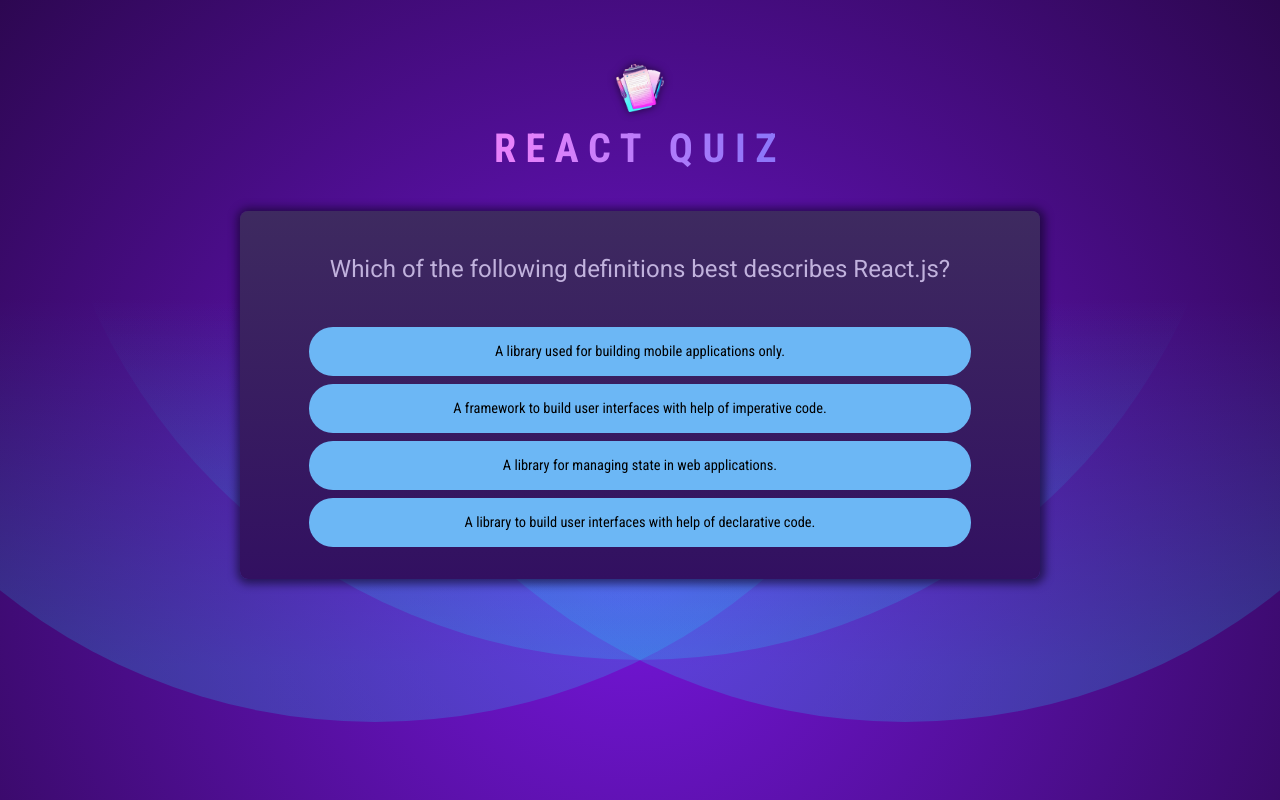
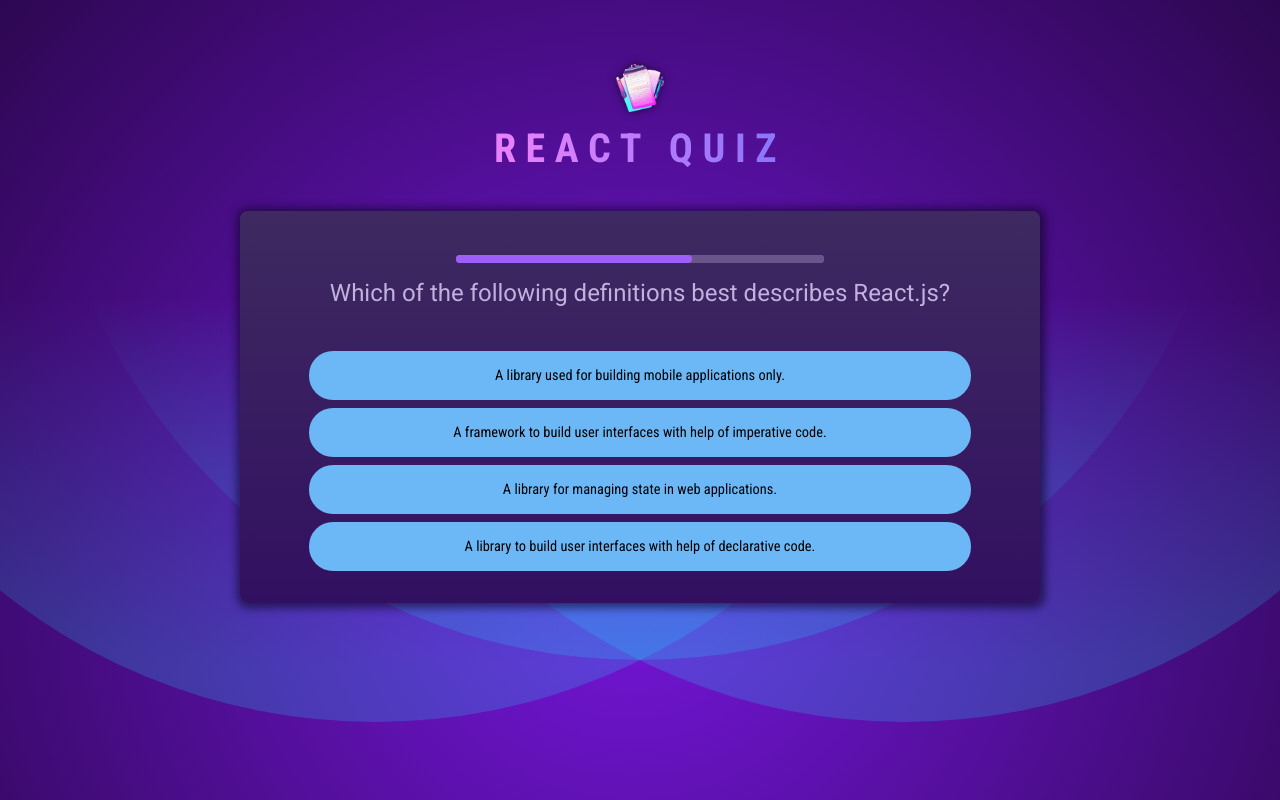
Before and after one commit to PedroJCAlmeida/portfolio-quizz, a React (Vite) app: page / in a window 1280 px wide. Built offline with nearby package versions, Linux system fonts and the light colour scheme.

Commit message:
Adding question timers

```diff
--- /dev/null
+++ b/src/components/QuestionTimer.jsx
@@ -0,0 +1,27 @@
+import { useEffect, useState } from "react";
+
+export default function QuestionTimer({timeout, onTimeout}){
+    const [remainingTime, setRemainingTime] = useState(timeout);
+
+    useEffect(()=> {
+    const timer = setTimeout(onTimeout, timeout);
+    return(()=> {
+        clearTimeout(timeout);
+    });
+    },[timeout, onTimeout]);
+
+    useEffect(()=> {
+        const interval =  setInterval(() => {
+            setRemainingTime(prevRemainingTime => prevRemainingTime - 100);
+        }, 100);
+
+        return (() => {
+            clearInterval(interval);
+        });
+
+    },[]);
+
+    return(
+        <progress id="question-timer" max={timeout} value={remainingTime}/>
+    );
+}
--- a/src/components/Quiz.jsx
+++ b/src/components/Quiz.jsx
@@ -1,5 +1,6 @@
-import { useState } from "react";
+import { useCallback, useState } from "react";
 import QUESTIONS from "../questions.js";
+import QuestionTimer from "./QuestionTimer.jsx";
 import quizCompletedImg from "../assets/quiz-complete.png"
 
 export default function Quiz() {
@@ -9,12 +10,13 @@
     const quizIsComplete = activeQuestionIndex === QUESTIONS.length;
 
 
-    function handleSelectAnswer(selectedAnswer) {
+    const handleSelectAnswer = useCallback(function handleSelectAnswer(selectedAnswer) {
         setUserAnswers((prevUserAnswers) => {
             return [...prevUserAnswers, selectedAnswer];
         });
+    }, []);
 
-    }
+    const handleSkipAnswer = useCallback(()=>handleSelectAnswer(null), [handleSelectAnswer]);
 
     if(quizIsComplete){
         return (
@@ -31,6 +33,10 @@
     return (
         <div id="quiz">
             <div id="question">
+                <QuestionTimer
+                key={activeQuestionIndex}
+                timeout={15000}
+                onTimeout={handleSkipAnswer}/>
                 <h2>{QUESTIONS[activeQuestionIndex].text}</h2>
                 <ul id="answers">
                     {shuffledAnswers.map((answer) => (
```
